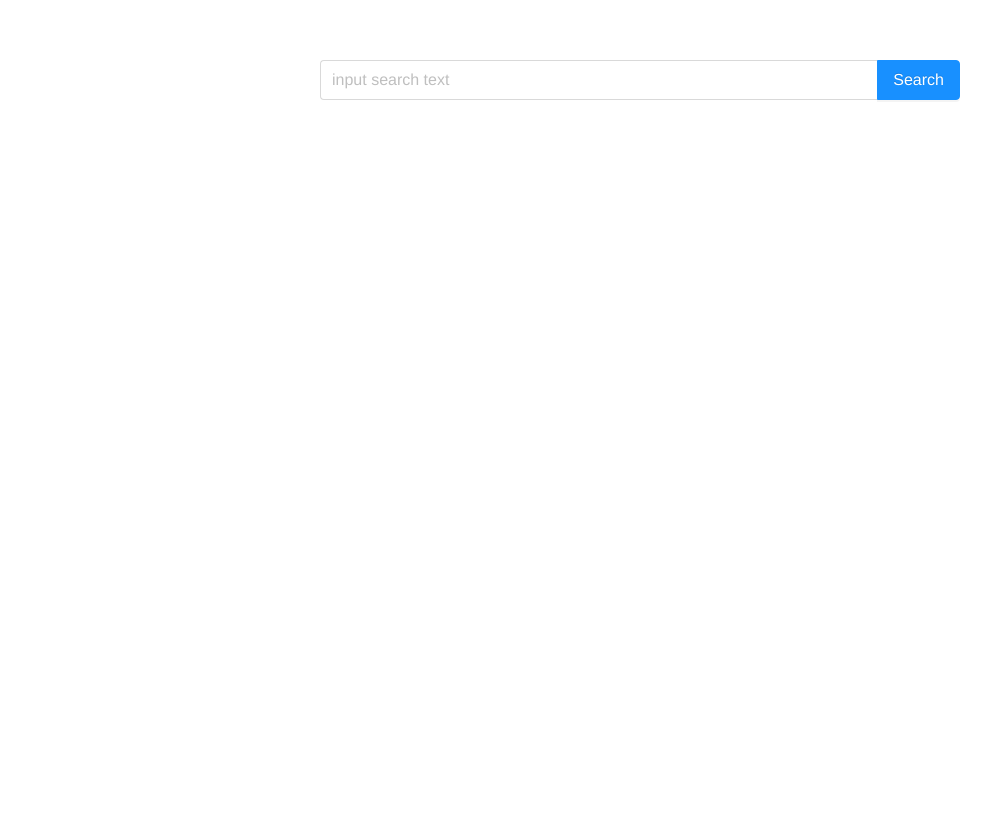
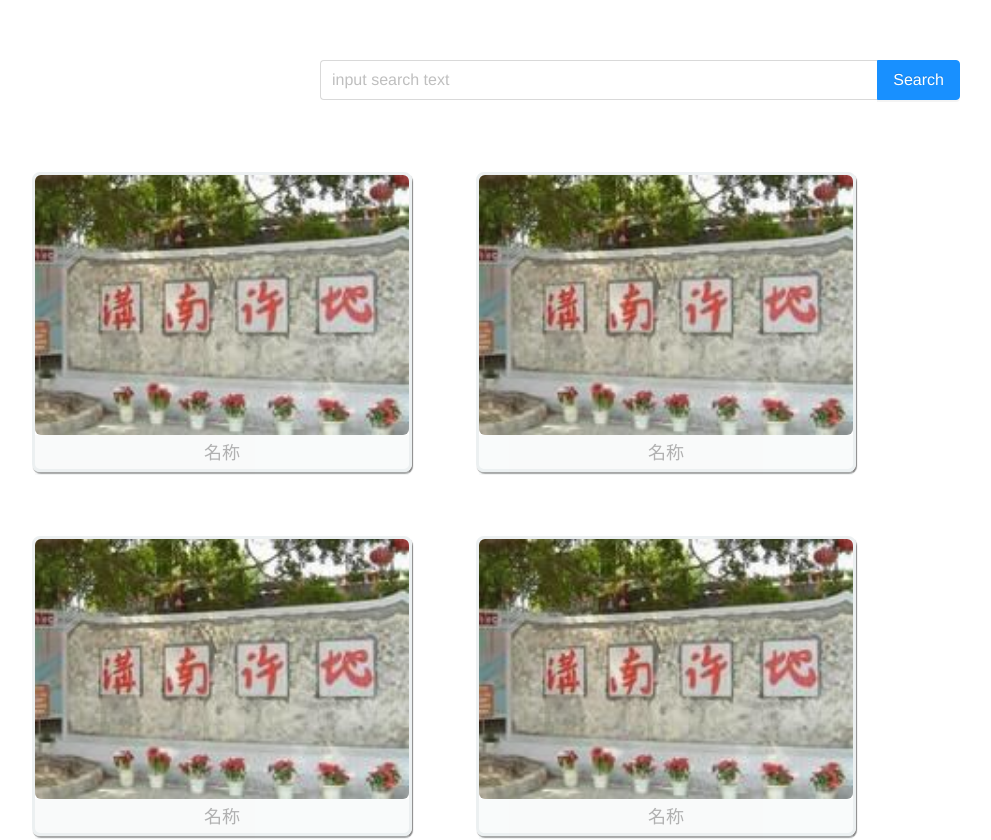
Before and after one commit to STUPFT/tumu_frontend, a Vue app: page / in a window 1280 px wide. Shown: the top 840 px of the page, without its empty margins (0-991 px from the left). Built offline with nearby package versions, Linux system fonts and the light colour scheme.

Commit message:
添加列表样式

```diff
--- a/src/views/Home.vue
+++ b/src/views/Home.vue
@@ -9,8 +9,123 @@
         size="large"
       />
     </div>
-    <!-- 测试回到顶部按钮用 -->
-    <div style="height:5000px;"></div>
+    <!-- 地区卡片列表 -->
+    <div class="region-cards">
+      <div class="region-card">
+        <img src="../assets/test.jpg" alt="">
+        <div class="region-name">名称</div>
+        <div class="region-desc">
+          <h1>简介</h1>
+          <p>
+            如果你有问题，没有其他地方可以转向，神秘而难以捉摸的罗伯特·麦考尔将为你寻求的治安法官提供帮助
+            如果你有问题，没有其他地方可以转向，神秘而难以捉摸的罗伯特·麦考尔将为你寻求的治安法官提供帮助
+            如果你有问题，没有其他地方可以转向，神秘而难以捉摸的罗伯特·麦考尔将为你寻求的治安法官提供帮助
+            如果你有问题，没有其他地方可以转向，神秘而难以捉摸的罗伯特·麦考尔将为你寻求的治安法官提供帮助
+            如果你有问题，没有其他地方可以转向，神秘而难以捉摸的罗伯特·麦考尔将为你寻求的治安法官提供帮助
+            如果你有问题，没有其他地方可以转向，神秘而难以捉摸的罗伯特·麦考尔将为你寻求的治安法官提供帮助
+          </p>
+          <a-button type="danger">查看更多</a-button>
+        </div>
+      </div>
+      <div class="region-card">
+        <img src="../assets/test.jpg" alt="">
+        <div class="region-name">名称</div>
+        <div class="region-desc">
+          <h1>简介</h1>
+          <p>
+            如果你有问题，没有其他地方可以转向，神秘而难以捉摸的罗伯特·麦考尔将为你寻求的治安法官提供帮助
+            如果你有问题，没有其他地方可以转向，神秘而难以捉摸的罗伯特·麦考尔将为你寻求的治安法官提供帮助
+            如果你有问题，没有其他地方可以转向，神秘而难以捉摸的罗伯特·麦考尔将为你寻求的治安法官提供帮助
+            如果你有问题，没有其他地方可以转向，神秘而难以捉摸的罗伯特·麦考尔将为你寻求的治安法官提供帮助
+            如果你有问题，没有其他地方可以转向，神秘而难以捉摸的罗伯特·麦考尔将为你寻求的治安法官提供帮助
+            如果你有问题，没有其他地方可以转向，神秘而难以捉摸的罗伯特·麦考尔将为你寻求的治安法官提供帮助
+          </p>
+          <a-button type="danger">查看更多</a-button>
+        </div>
+      </div>
+      <div class="region-card">
+        <img src="../assets/test.jpg" alt="">
+        <div class="region-name">名称</div>
+        <div class="region-desc">
+          <h1>简介</h1>
+          <p>
+            如果你有问题，没有其他地方可以转向，神秘而难以捉摸的罗伯特·麦考尔将为你寻求的治安法官提供帮助
+            如果你有问题，没有其他地方可以转向，神秘而难以捉摸的罗伯特·麦考尔将为你寻求的治安法官提供帮助
+            如果你有问题，没有其他地方可以转向，神秘而难以捉摸的罗伯特·麦考尔将为你寻求的治安法官提供帮助
+            如果你有问题，没有其他地方可以转向，神秘而难以捉摸的罗伯特·麦考尔将为你寻求的治安法官提供帮助
+            如果你有问题，没有其他地方可以转向，神秘而难以捉摸的罗伯特·麦考尔将为你寻求的治安法官提供帮助
+            如果你有问题，没有其他地方可以转向，神秘而难以捉摸的罗伯特·麦考尔将为你寻求的治安法官提供帮助
+          </p>
+          <a-button type="danger">查看更多</a-button>
+        </div>
+      </div>
+      <div class="region-card">
+        <img src="../assets/test.jpg" alt="">
+        <div class="region-name">名称</div>
+        <div class="region-desc">
+          <h1>简介</h1>
+          <p>
+            如果你有问题，没有其他地方可以转向，神秘而难以捉摸的罗伯特·麦考尔将为你寻求的治安法官提供帮助
+            如果你有问题，没有其他地方可以转向，神秘而难以捉摸的罗伯特·麦考尔将为你寻求的治安法官提供帮助
+            如果你有问题，没有其他地方可以转向，神秘而难以捉摸的罗伯特·麦考尔将为你寻求的治安法官提供帮助
+            如果你有问题，没有其他地方可以转向，神秘而难以捉摸的罗伯特·麦考尔将为你寻求的治安法官提供帮助
+            如果你有问题，没有其他地方可以转向，神秘而难以捉摸的罗伯特·麦考尔将为你寻求的治安法官提供帮助
+          </p>
+          <a-button type="danger">查看更多</a-button>
+        </div>
+      </div>
+      <div class="region-card">
+        <img src="../assets/test.jpg" alt="">
+        <div class="region-name">名称</div>
+        <div class="region-desc">
+          <h1>简介</h1>
+          <p>
+            如果你有问题，没有其他地方可以转向，神秘而难以捉摸的罗伯特·麦考尔将为你寻求的治安法官提供帮助
+            如果你有问题，没有其他地方可以转向，神秘而难以捉摸的罗伯特·麦考尔将为你寻求的治安法官提供帮助
+            如果你有问题，没有其他地方可以转向，神秘而难以捉摸的罗伯特·麦考尔将为你寻求的治安法官提供帮助
+            如果你有问题，没有其他地方可以转向，神秘而难以捉摸的罗伯特·麦考尔将为你寻求的治安法官提供帮助
+          </p>
+          <a-button type="danger">查看更多</a-button>
+        </div>
+      </div>
+      <div class="region-card">
+        <img src="../assets/test.jpg" alt="">
+        <div class="region-name">名称</div>
+        <div class="region-desc">
+          <h1>简介</h1>
+          <p>
+            如果你有问题，没有其他地方可以转向，神秘而难以捉摸的罗伯特·麦考尔将为你寻求的治安法官提供帮助
+          </p>
+          <a-button type="danger">查看更多</a-button>
+        </div>
+      </div>
+      <div class="region-card">
+        <img src="../assets/test.jpg" alt="">
+        <div class="region-name">名称</div>
+        <div class="region-desc">
+          <h1>简介</h1>
+          <p>
+            如果你有问题，没有其他地方可以转向，神秘而难以捉摸的罗伯特·麦考尔将为你寻求的治安法官提供帮助
+            如果你有问题，没有其他地方可以转向，神秘而难以捉摸的罗伯特·麦考尔将为你寻求的治安法官提供帮助
+            如果你有问题，没有其他地方可以转向，神秘而难以捉摸的罗伯特·麦考尔将为你寻求的治安法官提供帮助
+          </p>
+          <a-button type="danger">查看更多</a-button>
+        </div>
+      </div>
+      <div class="region-card">
+        <img src="../assets/test.jpg" alt="">
+        <div class="region-name">名称</div>
+        <div class="region-desc">
+          <h1>简介</h1>
+          <p>
+            如果你有问题，没有其他地方可以转向，神秘而难以捉摸的罗伯特·麦考尔将为你寻求的治安法官提供帮助
+            如果你有问题，没有其他地方可以转向，神秘而难以捉摸的罗伯特·麦考尔将为你寻求的治安法官提供帮助
+          </p>
+          <a-button type="danger">查看更多</a-button>
+        </div>
+      </div>
+    </div>
+    <a-pagination style="margin-bottom: 200px;" v-model="current" :total="50" />
     <!-- 回到顶部 -->
     <a-back-top />
   </div>
@@ -21,7 +136,8 @@ export default {
   name: 'Home',
   data() {
     return {
-      search_keyword: ''
+      search_keyword: '',
+      current: 2,
     }
   },
   methods: {
@@ -43,4 +159,91 @@ export default {
   width: 50%;
   margin: 0 auto;
 }
+
+.region-cards {
+  max-width: 1340px;
+  height: 1160px;
+  margin: 40px auto;
+  padding: auto;
+}
+
+.region-card {
+  width: 380px;
+  height: 300px;
+  float: left;
+  margin: 32px;
+  cursor: pointer;
+  border: 3px solid rgb(236, 240, 241);
+  border-radius: 8px;
+  box-shadow: 1px 2px 1px #888888;
+  transition: all .5s cubic-bezier(.8, .5, .2, 1.4);
+}
+
+.region-card img {
+  width: 100%;
+  height: 260px;
+  border-radius: 6px;
+  transition: all .5s cubic-bezier(.8, .5, .2, 1.4);
+}
+
+.region-card .region-name {
+  width: 100%;
+  height: 40px;
+  transition: all .5s cubic-bezier(.8, .5, .2, 1.4);
+  font-size: 18px;
+  line-height: 36px;
+  bottom: 0;
+  text-align: center;
+  background-color: rgb(236, 240, 241);
+  color: #000;
+  opacity: 0.3;
+}
+
+.region-desc {
+  position: absolute;
+  top:0px;
+  left:0px;
+  background-color: rgba(255,255,255,.7);
+  width:100%;
+  height:100%;
+  transition: all .7s ease-in-out;
+  padding: 20px;
+  box-sizing: border-box;
+  clip-path: circle(0% at 100% 100%);
+}
+
+.region-card:hover .region-desc {
+  left:0px;
+  transition: all .7s ease-in-out;
+  clip-path: circle(75%);
+}
+
+.region-card:hover {
+  transition: all .5s cubic-bezier(.8,.5,.2,1.4);
+  box-shadow: 0px 2px 3px rgba(0,0,0,.3);
+  transform: scale(.97);
+}
+
+.region-card:hover img, .card:hover .region-name {
+  transition: all .5s cubic-bezier(.8,.5,.2,1.4);
+  filter: blur(3px);
+}
+
+.region-card h1 {
+  color: #ff3838;
+  letter-spacing: 1px;
+  margin: 0px;
+}
+
+.region-card p {
+  line-height: 24px;
+  height: 70%;
+  opacity: 0.8;
+  padding: 8px 0 0 6px;
+  display: -webkit-box;
+  -webkit-box-orient: vertical;
+  -webkit-line-clamp: 7;
+  overflow: hidden;
+  text-overflow: ellipsis;
+}
 </style>
```
Also changed, not shown: src/assets/test.jpg (added).
